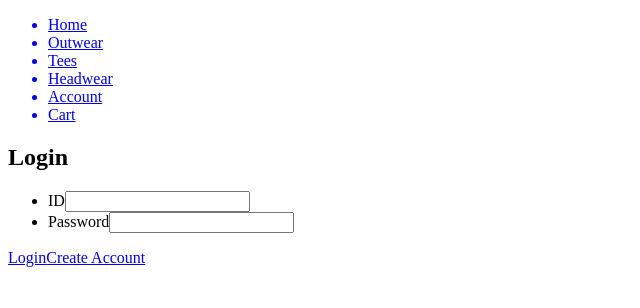
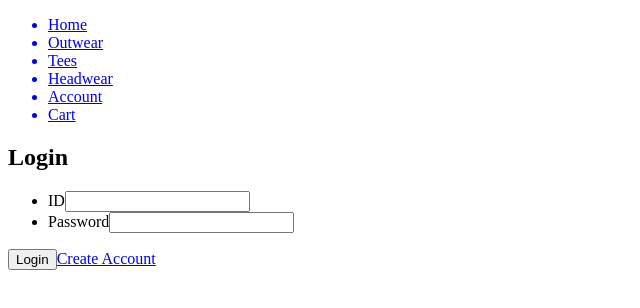
Before and after one commit to ge5rg2/toket, a React (Create React App) app: page /member in a window 1280 px wide. Shown: the top 308 px of the page, without its empty margins (0-640 px from the left). Built offline with nearby package versions, Linux system fonts and the light colour scheme.

Commit message:
final login

```diff
--- a/src/routes/Member.js
+++ b/src/routes/Member.js
@@ -1,15 +1,50 @@
 import { useEffect, useState } from "react";
 import { Link } from "react-router-dom";
+import Home from "./Home";
 
 const Member = () => {
   const [userinfo, isUserinfo] = useState({
     id: "",
     pw: "",
   });
+
   const checkIDPW = (key) => (e) => {
     isUserinfo({ ...userinfo, [key]: e.target.value });
   };
+
+  const correctLogin = (e) => {
+    e.preventDefault();
+    if (
+      userinfo.id === localStorage.getItem("id") &&
+      userinfo.pw === localStorage.getItem("pw")
+    ) {
+      window.location.href = "/";
+      localStorage.setItem("login", "success");
+    } else if (
+      userinfo.id === localStorage.getItem("id") &&
+      userinfo.pw != localStorage.getItem("pw")
+    ) {
+      alert("Password is not correct");
+      window.location.href = "/member";
+    } else {
+      alert("This ID is not registered");
+      window.location.href = "/member";
+    }
+  };
+
+  const logoutBtn = (e) => {
+    localStorage.removeItem("login");
+    window.location.href = "/";
+  };
+
   return (
+    <div>
+      {localStorage.getItem("login") === "success" ? (
+        <div>
+          <h1>Hello, {localStorage.getItem("id")}</h1>
+          <button onClick={(e) => logoutBtn(e)}>Logout</button>
+        </div>
+      ) : (
         <div>
           <h1>Login</h1>
           <form>
@@ -34,21 +69,16 @@ const Member = () => {
                 ></input>
               </li>
             </ul>
-        {userinfo.id === localStorage.getItem("id") &&
-        userinfo.pw === localStorage.getItem("pw") ? (
-          <Link id="loginBtn" to="/">
+            <button onClick={(e) => correctLogin(e)} id="loginBtn">
               Login
-          </Link>
-        ) : (
-          <Link id="loginBtn" to="/member/none">
-            Login
-          </Link>
-        )}
+            </button>
             <Link id="createBtn" to="/member/join">
               Create Account
             </Link>
           </form>
         </div>
+      )}
+    </div>
   );
 };
 
```
Lines whose indentation alone changed are shown as unchanged.
